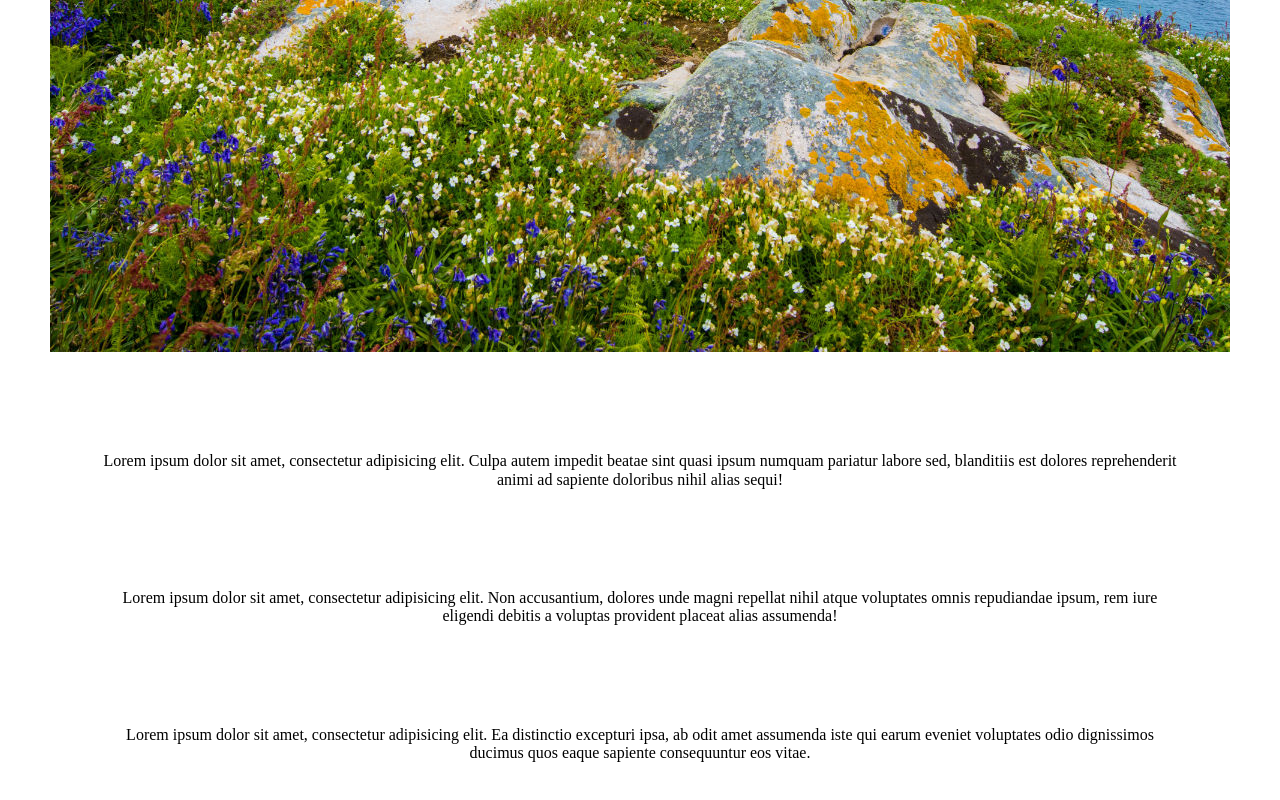
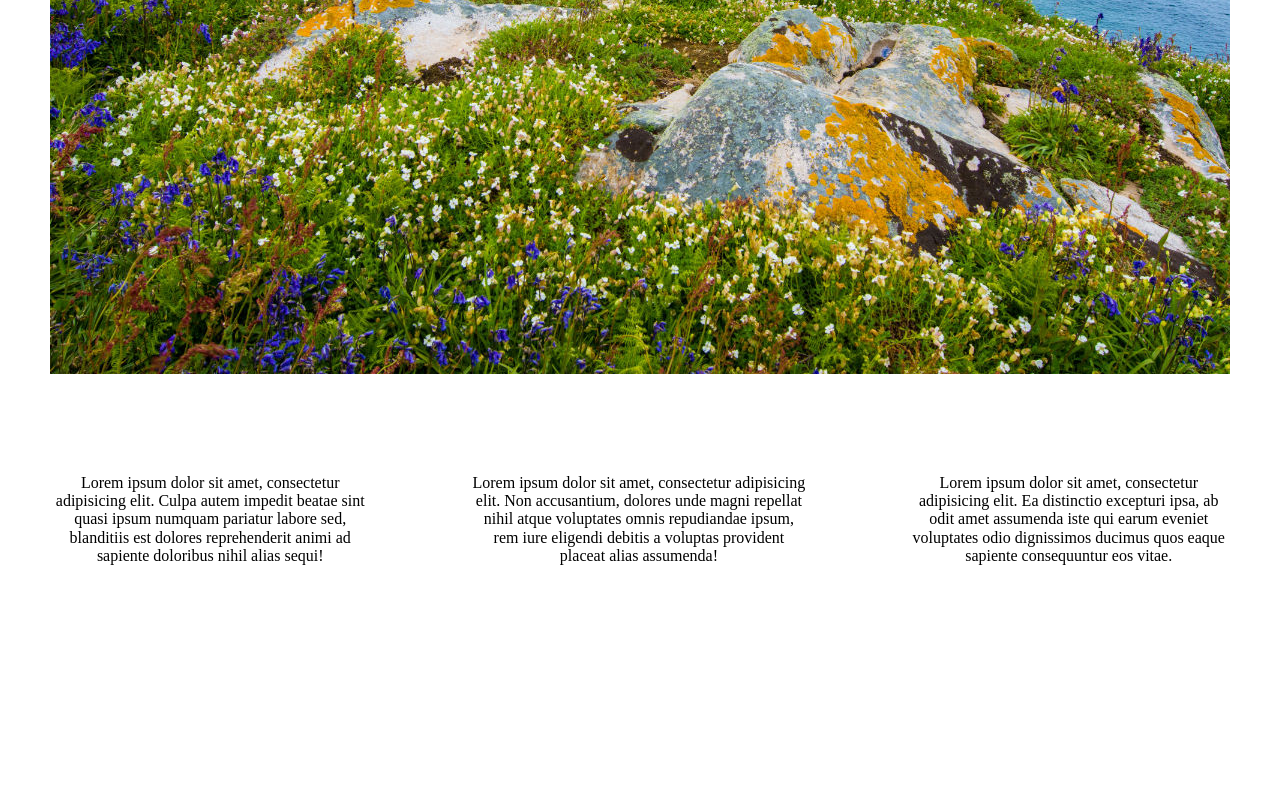
Before and after one commit to jenlij/webpractice, a plain HTML site: page responsive-design/index.html in a window 1280 px wide. Shown: the part 556-1356 px from the top of the page. After the commit the page ends 1172 px from the top, so only its background shows below. Drawn offline with nearby package versions, Linux system fonts and the light colour scheme.

Commit message:
makes paragraphs responsive

```diff
--- a/responsive-design/main.css
+++ b/responsive-design/main.css
@@ -1,6 +1,18 @@
+body {
+    display: flex;
+    flex-direction: column;
+}
+html {
+  box-sizing: border-box;
+}
+*, *:before, *:after {
+  box-sizing: inherit;
+}
+
 header {
     text-align: center;
 }
+
 .cover-image {
   /* Image URLs are relative to the CSS file! */
   background-image: url(bay.jpg);
@@ -12,16 +24,20 @@ header {
 
 }
 
-p {
-    text-align: center;
-    margin: 100px;
-}
-
 /* Custom, iPhone Retina */
 @media only screen and (min-width : 320px) {
     .cover-image {
         background-image: url(bay-320.jpg);
         height:213px;
+    }
+    main {
+        display: flex;
+        flex-direction: column;
+    }
+    p {
+        text-align: center;
+        justify-content: space-around;
+        margin: 50px;
     }
 }
 
@@ -31,14 +47,33 @@ p {
         background-image: url(bay-480.jpg);
         height:320px;
     }
+    main {
+        display: flex;
+        flex-direction: column;
+    }
+    p {
+        text-align: center;
+        justify-content: space-around;
+        margin: 50px;
+    }
+}
 
-}
+
 
 /* Small Devices, Tablets */
 @media only screen and (min-width : 768px) {
     .cover-image {
         background-image: url(bay-768.jpg);
         height:512px;
+    }
+    main {
+        display: flex;
+        flex-direction: column;
+    }
+    p {
+        text-align: center;
+        justify-content: space-around;
+        margin: 50px;
     }
 }
 
@@ -48,6 +83,15 @@ p {
         background-image: url(bay-992.jpg);
         height:661px;
     }
+    main {
+        display: flex;
+        flex-direction: row;
+    }
+    p {
+        text-align: center;
+        justify-content: space-around;
+        margin: 50px;
+    }
 }
 
 /* Large Devices, Wide Screens */
@@ -56,5 +100,14 @@ p {
         background-image: url(bay-1200.jpg);
         height:800px;
     }
+    main {
+        display: flex;
+        flex-direction: row;
+    }
+    p {
+        text-align: center;
+        justify-content: space-around;
+        margin: 50px;
+    }
 
 }
```
